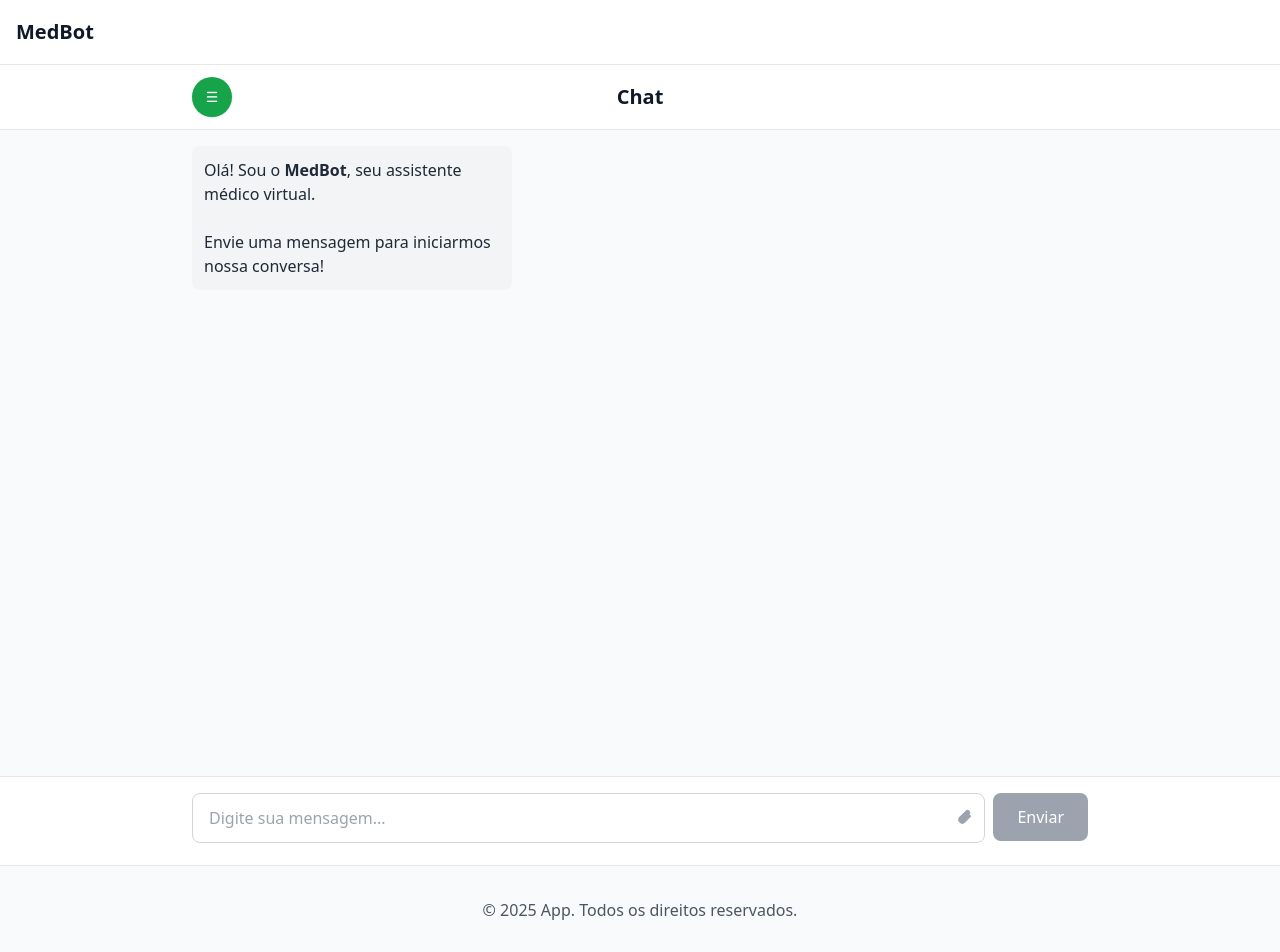
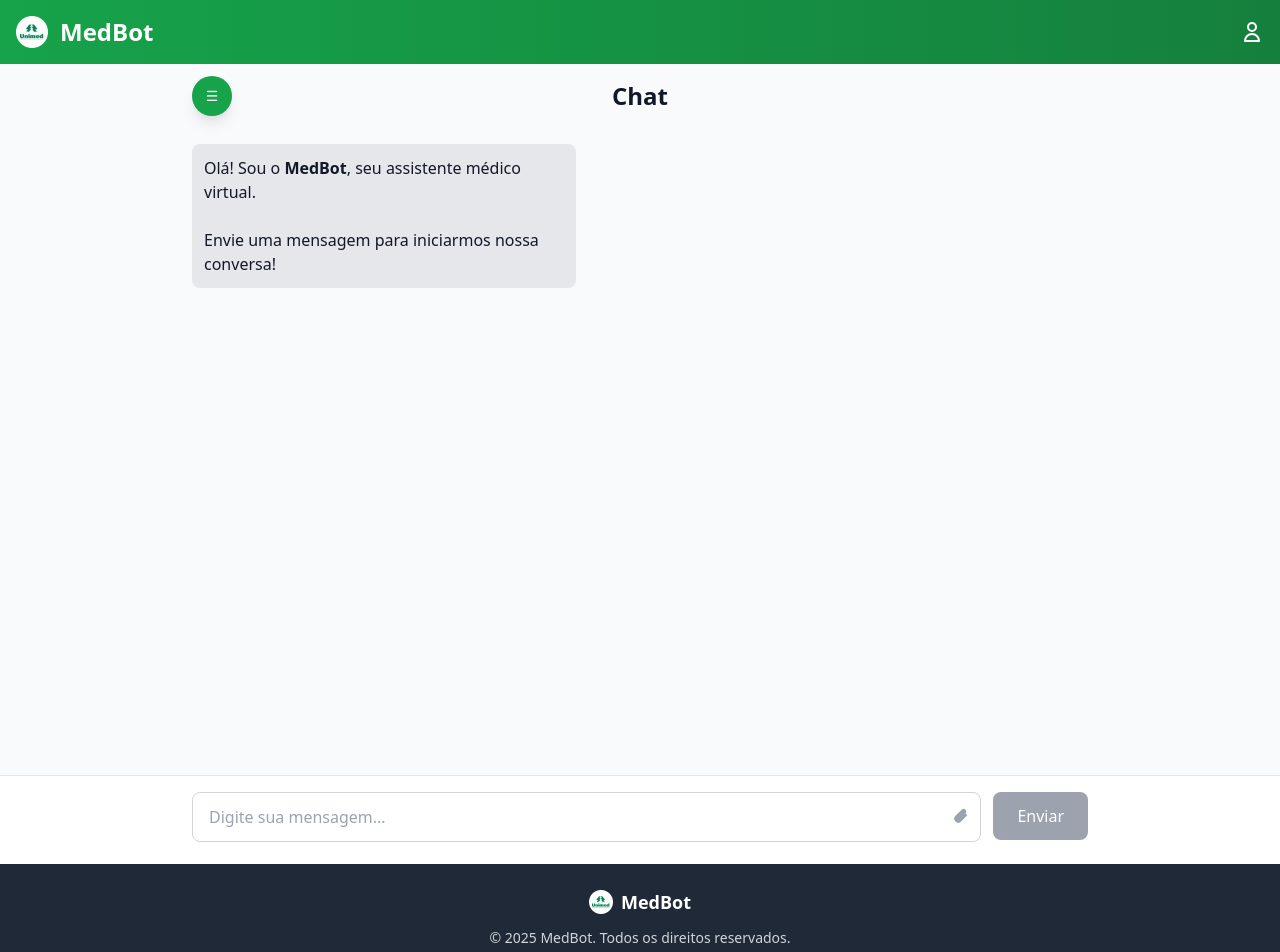
Before and after one commit to LucMazarJR/hackathon-2025, a React (Vite) app in the folder frontend/: page /chat in a window 1280 px wide. Shown: the top 952 px of the page. Built offline with nearby package versions, Linux system fonts and the light colour scheme.

Commit message:
style: alteração de estilo nos componentes do site

```diff
--- a/frontend/index.html
+++ b/frontend/index.html
@@ -2,10 +2,10 @@
 <html lang="pt-BR">
   <head>
     <meta charset="UTF-8" />
-    <link rel="icon" type="image/svg+xml" href="/vite.svg" />
+    <link rel="icon" type="image/png" href="/src/assets/logo.png" />
     <meta name="viewport" content="width=device-width, initial-scale=1.0, viewport-fit=cover" />
-    <meta name="theme-color" content="#000000" />
-    <title>Hackathon 2025</title>
+    <meta name="theme-color" content="#16a34a" />
+    <title>MedBot - Assistente Virtual de Saúde</title>
   </head>
   <body>
     <div id="root"></div>
--- a/frontend/src/components/layout/Footer.tsx
+++ b/frontend/src/components/layout/Footer.tsx
@@ -1,10 +1,16 @@
 export default function Footer() {
   return (
-    <footer className="bg-gray-50 border-t">
-      <div className="max-w-7xl mx-auto px-4 sm:px-6 lg:px-8 py-8">
-        <p className="text-center text-gray-600">
-          © 2025 App. Todos os direitos reservados.
-        </p>
+    <footer className="bg-gray-800 text-white">
+      <div className="max-w-7xl mx-auto px-4 sm:px-6 lg:px-8 py-6">
+        <div className="text-center">
+          <div className="flex items-center justify-center space-x-2 mb-3">
+            <img src="/src/assets/logo.png" alt="MedBot" className="w-6 h-6" />
+            <span className="text-lg font-semibold">MedBot</span>
+          </div>
+          <p className="text-gray-300 text-sm">
+            © 2025 MedBot. Todos os direitos reservados.
+          </p>
+        </div>
       </div>
     </footer>
   )
--- a/frontend/src/components/layout/FormattedMessage.tsx
+++ b/frontend/src/components/layout/FormattedMessage.tsx
@@ -8,10 +8,26 @@ export default function FormattedMessage({ content, isBot }: FormattedMessagePro
     return <div className="whitespace-pre-wrap">{content}</div>
   }
 
-  // Formatação simples para texto do bot
+  // Mensagem de loading
+  if (content === "loading") {
+    return (
+      <div className="flex items-center space-x-2">
+        <div className="w-6 h-6 border-2 border-green-600 border-t-transparent rounded-full animate-spin"></div>
+        <span><strong>Pensando...</strong></span>
+      </div>
+    )
+  }
+
+  // Formatação markdown para texto do bot
   const formatText = (text: string) => {
     return text
+      .replace(/^### (.*$)/gm, '<h3 class="text-lg font-semibold mt-4 mb-2">$1</h3>') // ### títulos
+      .replace(/^## (.*$)/gm, '<h2 class="text-xl font-bold mt-4 mb-3">$1</h2>') // ## títulos
+      .replace(/^# (.*$)/gm, '<h1 class="text-2xl font-bold mt-4 mb-3">$1</h1>') // # títulos
+      .replace(/^---$/gm, '<hr class="border-gray-300 my-4" />') // --- separador
+      .replace(/^- (.*$)/gm, '<li class="ml-4 list-disc list-inside">$1</li>') // - lista
       .replace(/\*\*(.*?)\*\*/g, '<strong>$1</strong>') // **negrito**
+      .replace(/\*(.*?)\*/g, '<em>$1</em>') // *itálico*
       .replace(/\n/g, '<br />') // quebras de linha
       .replace(/• /g, '• ') // bullets
   }
--- a/frontend/src/components/layout/Header.tsx
+++ b/frontend/src/components/layout/Header.tsx
@@ -2,12 +2,33 @@ import { Link } from 'react-router-dom'
 
 export default function Header() {
   return (
-    <header className="bg-white shadow-sm border-b">
+    <header className="bg-gradient-to-r from-green-600 to-green-700 shadow-lg">
       <div className="max-w-7xl mx-auto px-4 sm:px-6 lg:px-8">
         <div className="flex justify-between h-16 items-center">
-          <Link to="/" className="text-xl font-semibold text-gray-900 hover:text-gray-700">
-            MedBot
+          <Link to="/" className="flex items-center space-x-3 text-white hover:text-green-100 transition-colors">
+            <img src="/src/assets/logo.png" alt="MedBot" className="w-8 h-8" />
+            <span className="text-2xl font-bold">MedBot</span>
           </Link>
+
+          <nav className="hidden md:flex space-x-6">
+            <Link to="/dashboard" className="text-white hover:text-green-100 transition-colors font-medium">
+              Dashboard
+            </Link>
+            <Link to="/chat" className="text-white hover:text-green-100 transition-colors font-medium">
+              Chat
+            </Link>
+            <Link to="/calendar" className="text-white hover:text-green-100 transition-colors font-medium">
+              Calendário
+            </Link>
+          </nav>
+
+          <div className="flex items-center space-x-4">
+            <Link to="/profile" className="text-white hover:text-green-100 transition-colors">
+              <svg className="w-6 h-6" fill="none" stroke="currentColor" viewBox="0 0 24 24">
+                <path strokeLinecap="round" strokeLinejoin="round" strokeWidth={2} d="M16 7a4 4 0 11-8 0 4 4 0 018 0zM12 14a7 7 0 00-7 7h14a7 7 0 00-7-7z" />
+              </svg>
+            </Link>
+          </div>
         </div>
       </div>
     </header>
--- a/frontend/src/components/layout/message.tsx
+++ b/frontend/src/components/layout/message.tsx
@@ -11,7 +11,7 @@ const messageOrientation = {
 }
 
 const messageColor = {
-    left: "bg-gray-100 text-gray-800",
+    left: "bg-gray-200 text-gray-900",
     right: "bg-primary text-white"
 }
 
@@ -20,7 +20,7 @@ const messageColor = {
 export default function Message({children, orientation}: messageProps){
     return(
         <div className={`w-full flex ${messageOrientation[orientation]} mb-4`}>
-            <div className={`${messageColor[orientation]} min-w-16 max-w-xs p-3 rounded-lg break-words`}>
+            <div className={`${messageColor[orientation]} min-w-16 max-w-sm sm:max-w-md md:max-w-xl lg:max-w-4xl xl:max-w-5xl p-3 rounded-lg break-words`}>
                 {children}
             </div>
         </div>
--- a/frontend/src/pages/Chat.tsx
+++ b/frontend/src/pages/Chat.tsx
@@ -29,6 +29,7 @@ export default function Chat() {
   const [usrMessage, setUsrMessage] = useState("");
   const [showDocumentMenu, setShowDocumentMenu] = useState(false);
   const [selectedFile, setSelectedFile] = useState<File | null>(null);
+  const [isLoading, setIsLoading] = useState(false);
   const messagesEndRef = useRef<HTMLDivElement>(null)
   const fileInputRef = useRef<HTMLInputElement>(null)
 
@@ -42,6 +43,7 @@ export default function Chat() {
 
   const handleSendMessage = async () => {
     if (!usrMessage.trim() && !selectedFile) return;
+    if (isLoading) return;
 
     let messageContent = usrMessage;
     if (selectedFile) {
@@ -55,10 +57,19 @@ export default function Chat() {
     };
     setMessages((prev) => [...prev, userMsg]);
 
+    // Adiciona mensagem de loading
+    const loadingMsg = {
+      id: messages.length + 2,
+      type: "chat" as const,
+      message: "loading",
+    };
+    setMessages((prev) => [...prev, loadingMsg]);
+
     const currentMessage = usrMessage;
     const currentFile = selectedFile;
     setUsrMessage("");
     setSelectedFile(null);
+    setIsLoading(true);
 
     try {
       let botResponse;
@@ -68,41 +79,49 @@ export default function Chat() {
         botResponse = await fetchChatBot(currentMessage);
       }
 
+      // Remove mensagem de loading e adiciona resposta
+      setMessages((prev) => {
+        const withoutLoading = prev.slice(0, -1);
         const botMsg = {
           id: messages.length + 2,
           type: "chat" as const,
           message: botResponse.message,
         };
-      setMessages((prev) => {
-        const updatedMessages = [...prev, botMsg];
+        const updatedMessages = [...withoutLoading, botMsg];
         localStorage.setItem("messages", JSON.stringify(updatedMessages));
         return updatedMessages;
       });
     } catch (error) {
       console.error('Erro ao enviar mensagem:', error);
+      // Remove loading e adiciona erro
+      setMessages((prev) => {
+        const withoutLoading = prev.slice(0, -1);
         const errorMsg = {
           id: messages.length + 2,
           type: "chat" as const,
           message: "Desculpe, ocorreu um erro ao processar sua mensagem. Tente novamente.",
         };
-      setMessages((prev) => [...prev, errorMsg]);
+        return [...withoutLoading, errorMsg];
+      });
+    } finally {
+      setIsLoading(false);
     }
   };
 
   return (
     <div className="h-screen bg-gray-50 flex flex-col">
       {/* Header with Menu Button */}
-      <header className="px-4 bg-white border-b flex-shrink-0">
-        <div className="max-w-4xl mx-auto">
-          <div className="flex justify-between h-16 items-center">
+      <header className="px-4 sm:px-6 lg:px-8">
+        <div className="max-w-4xl lg:max-w-6xl mx-auto">
+          <div className="flex justify-between items-center h-16">
             <button
               onClick={handleOpen}
-              className="w-10 h-10 bg-green-600 text-white rounded-full shadow hover:bg-green-700 transition-colors flex items-center justify-center"
+              className="w-10 h-10 lg:w-12 lg:h-12 bg-green-600 text-white rounded-full shadow-lg hover:bg-green-700 hover:shadow-xl transition-all flex items-center justify-center"
             >
-              <span className="text-sm">☰</span>
+              <span className="text-sm lg:text-base">☰</span>
             </button>
-            <h1 className="text-xl font-semibold text-gray-900">Chat</h1>
-            <div className="w-10"></div>
+            <h1 className="text-2xl font-bold text-gray-900">Chat</h1>
+            <div className="w-10 lg:w-12"></div>
           </div>
         </div>
       </header>
@@ -148,8 +167,8 @@ export default function Chat() {
       )}
 
       {/* Messages Area - Scrollable */}
-      <div className="flex-1 min-h-0 overflow-y-auto p-4">
-        <div className="max-w-4xl mx-auto space-y-4">
+      <div className="flex-1 min-h-0 overflow-y-auto p-4 lg:p-6">
+        <div className="max-w-4xl lg:max-w-6xl mx-auto space-y-4">
           {messages.map((msg) => (
             <Message
               key={msg.id}
@@ -166,8 +185,8 @@ export default function Chat() {
       </div>
 
       {/* Input Area - Fixed at bottom */}
-      <div className="border-t border-gray-200 p-4 bg-white flex-shrink-0">
-        <div className="max-w-4xl mx-auto">
+      <div className="border-t border-gray-200 p-4 lg:p-6 bg-white flex-shrink-0">
+        <div className="max-w-4xl lg:max-w-6xl mx-auto">
           {selectedFile && (
             <div className="mb-3 flex items-center justify-between bg-blue-50 p-2 rounded-lg">
               <div className="flex items-center gap-2">
@@ -183,7 +202,7 @@ export default function Chat() {
             </div>
           )}
 
-          <div className="flex gap-2 items-start">
+          <div className="flex gap-3 lg:gap-4 items-start">
             <div className="flex-1 relative">
               <textarea
                 placeholder="Digite sua mensagem..."
@@ -195,7 +214,7 @@ export default function Chat() {
                     handleSendMessage()
                   }
                 }}
-                className="w-full px-4 py-3 pr-12 border border-gray-300 rounded-lg focus:ring-2 focus:ring-green-500 focus:border-green-500 outline-none resize-none min-h-[48px] max-h-32"
+                className="w-full px-4 py-3 pr-12 border border-gray-300 rounded-lg focus:ring-2 focus:ring-green-500 focus:border-green-500 outline-none resize-none min-h-[48px] max-h-32 lg:text-base"
                 rows={1}
               />
               <div className="absolute right-2 top-3">
@@ -224,8 +243,8 @@ export default function Chat() {
             </div>
             <button
               onClick={handleSendMessage}
-              disabled={!usrMessage.trim() && !selectedFile}
-              className="bg-green-600 text-white px-6 py-3 rounded-lg hover:bg-green-700 transition-colors disabled:bg-gray-400 disabled:cursor-not-allowed"
+              disabled={(!usrMessage.trim() && !selectedFile) || isLoading}
+              className="bg-green-600 text-white px-6 py-3 lg:px-8 lg:py-3 rounded-lg hover:bg-green-700 transition-colors disabled:bg-gray-400 disabled:cursor-not-allowed lg:text-base"
             >
               Enviar
             </button>
```
Also changed, not shown: frontend/src/assets/logo.png (added). Lines whose indentation alone changed are shown as unchanged.
